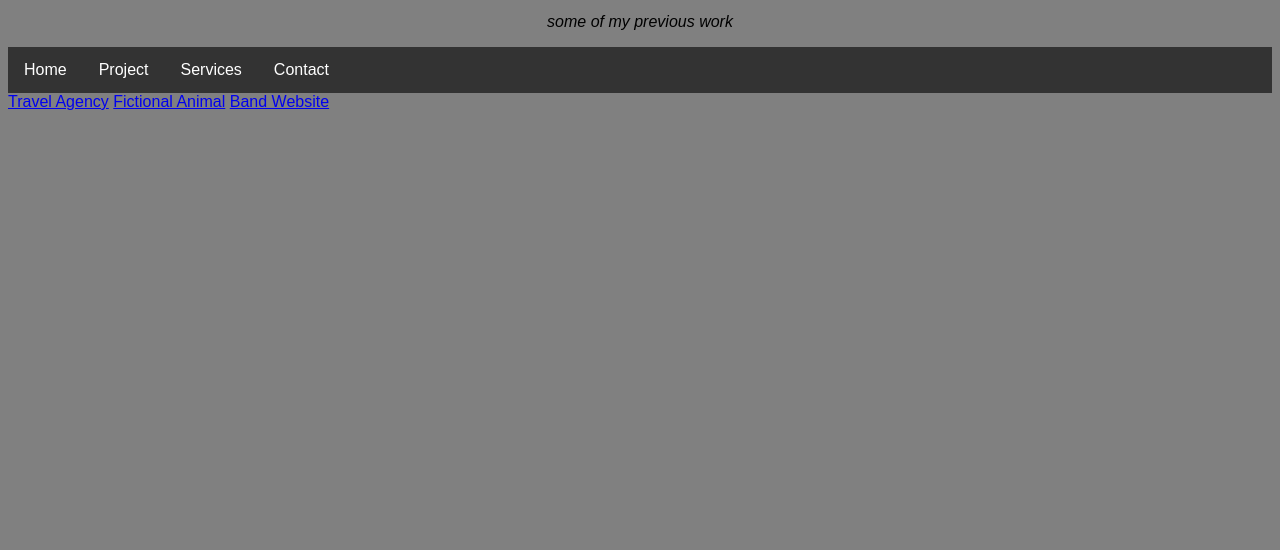
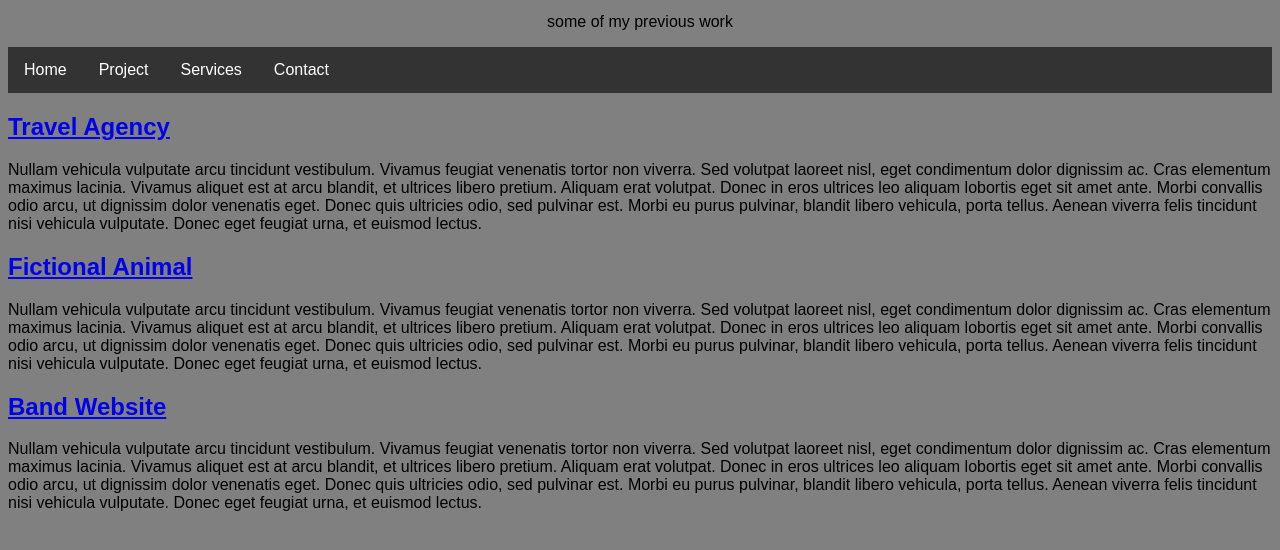
Before and after one commit to starbudz/portfolio, a plain HTML site: page work.html in a window 1280 px wide. Shown: the part 48-598 px from the top of the page. Drawn offline with Linux system fonts and the light colour scheme.

```diff
--- a/css/styles.css
+++ b/css/styles.css
@@ -13,7 +13,7 @@
 #catchprase{
   font-weight: lighter;
   text-align: center;
-  font-style: oblique;
+  font-style: obli>que;
 }
 ul {
     list-style-type: none;
--- a/work.html
+++ b/work.html
@@ -17,9 +17,12 @@
   		</ul>
     </div>
     <div class="projects">
-      <a href="https://github.com/starbudz/travel-agency">Travel Agency</a>
-      <a href="https://github.com/starbudz/fictional-animal">Fictional Animal</a>
-      <a href="https://github.com/starbudz/band-">Band Website</a>
+      <h2><a href="https://github.com/starbudz/travel-agency">Travel Agency</a></h2>
+      <p>Nullam vehicula vulputate arcu tincidunt vestibulum. Vivamus feugiat venenatis tortor non viverra. Sed volutpat laoreet nisl, eget condimentum dolor dignissim ac. Cras elementum maximus lacinia. Vivamus aliquet est at arcu blandit, et ultrices libero pretium. Aliquam erat volutpat. Donec in eros ultrices leo aliquam lobortis eget sit amet ante. Morbi convallis odio arcu, ut dignissim dolor venenatis eget. Donec quis ultricies odio, sed pulvinar est. Morbi eu purus pulvinar, blandit libero vehicula, porta tellus. Aenean viverra felis tincidunt nisi vehicula vulputate. Donec eget feugiat urna, et euismod lectus.</p>
+      <h2><a href="https://github.com/starbudz/fictional-animal">Fictional Animal</a></h2>
+      <p>Nullam vehicula vulputate arcu tincidunt vestibulum. Vivamus feugiat venenatis tortor non viverra. Sed volutpat laoreet nisl, eget condimentum dolor dignissim ac. Cras elementum maximus lacinia. Vivamus aliquet est at arcu blandit, et ultrices libero pretium. Aliquam erat volutpat. Donec in eros ultrices leo aliquam lobortis eget sit amet ante. Morbi convallis odio arcu, ut dignissim dolor venenatis eget. Donec quis ultricies odio, sed pulvinar est. Morbi eu purus pulvinar, blandit libero vehicula, porta tellus. Aenean viverra felis tincidunt nisi vehicula vulputate. Donec eget feugiat urna, et euismod lectus.</p>
+      <h2><a href="https://github.com/starbudz/band-">Band Website</a></h2>
+      <p>Nullam vehicula vulputate arcu tincidunt vestibulum. Vivamus feugiat venenatis tortor non viverra. Sed volutpat laoreet nisl, eget condimentum dolor dignissim ac. Cras elementum maximus lacinia. Vivamus aliquet est at arcu blandit, et ultrices libero pretium. Aliquam erat volutpat. Donec in eros ultrices leo aliquam lobortis eget sit amet ante. Morbi convallis odio arcu, ut dignissim dolor venenatis eget. Donec quis ultricies odio, sed pulvinar est. Morbi eu purus pulvinar, blandit libero vehicula, porta tellus. Aenean viverra felis tincidunt nisi vehicula vulputate. Donec eget feugiat urna, et euismod lectus.</p>
     </div>
   </body>
 </html>
```
Also changed, not shown: index.html (+18 -1 lines), services.html (+4 -0 lines).
